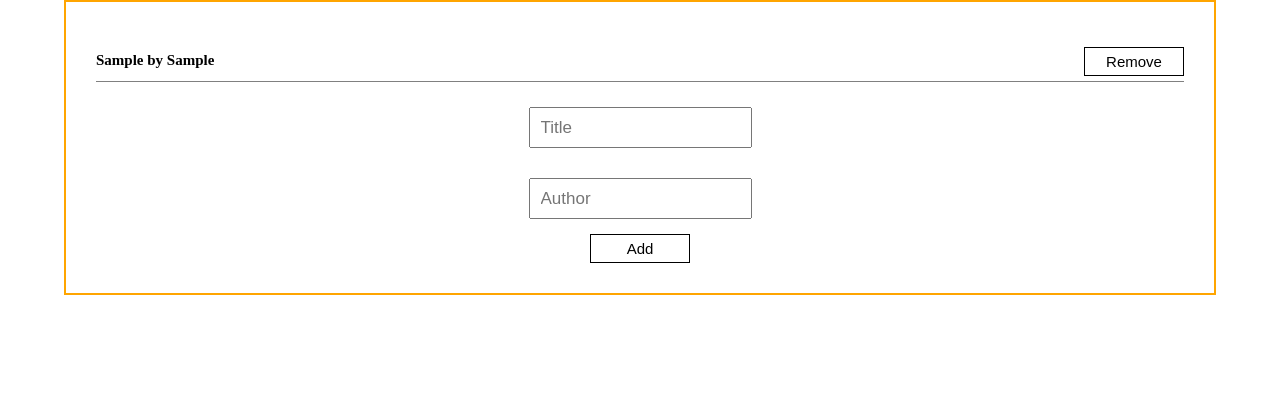
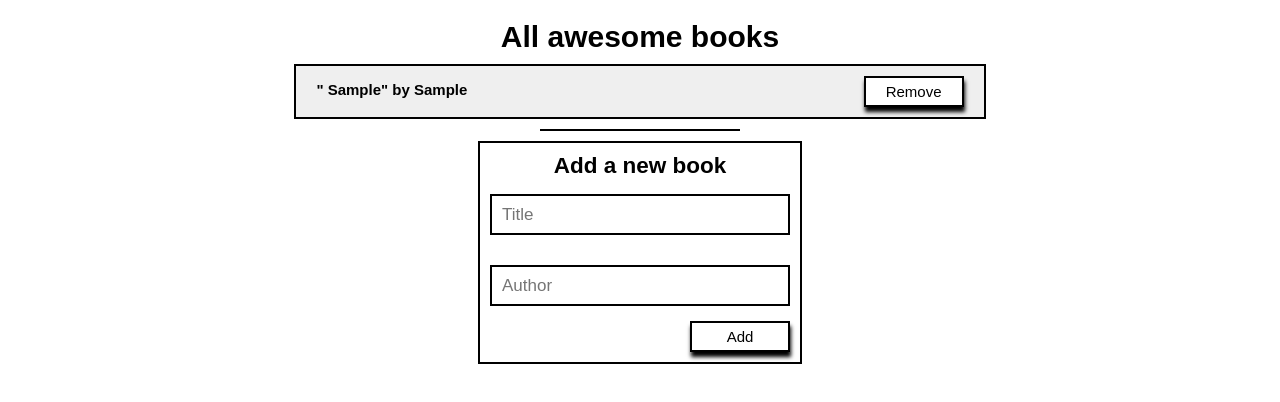
Before and after one commit to Ali-0111/Awesome-collections, a website: page index.html in a window 1280 px wide. Both pictures are taken after typing "Sample", "Sample" into the empty fields and a click on the button "Add". Drawn offline with Linux system fonts and the light colour scheme.

Commit message:
style added as wireframe

```diff
--- a/app.js
+++ b/app.js
@@ -1,4 +1,3 @@
-// constructor for object
 class Book {
   KEY='data';
 
@@ -8,6 +7,8 @@ class Book {
     this.title = document.querySelector('.title-input');
     this.author = document.querySelector('.author-input');
     this.addBtn = document.querySelector('.add-btn');
+    this.lstTitle = document.querySelector('.lst-title');
+    this.underLine = document.querySelector('.underline');
   }
 
   collectionMethod() {
@@ -37,12 +38,14 @@ class Book {
   }
 
   createList(element) {
-    // const newBook = this.getfromLocal();
+    this.lstTitle.innerText = 'All awesome books';
+    this.underLine.id = 'underline';
+    this.ul.classList.add('lst-border');
     const newBook = element;
     const li = document.createElement('li');
     li.innerHTML = `
         <h1 class="title-show">
-        ${newBook.title} by ${newBook.author}
+        " ${newBook.title}" by ${newBook.author}
         </h1>
         `;
     li.id = `${newBook.title}`;
@@ -58,11 +61,9 @@ class Book {
   }
 
   create() {
-    // DOM  for inputs
     const newBook = { title: this.title.value, author: this.author.value };
     this.collection.push(newBook);
     this.createList(newBook);
-    // return collection;
   }
 }
 
--- a/index.html
+++ b/index.html
@@ -11,11 +11,14 @@
     <main>
         <section class="main-data flex">
             <div class="inputs flex">
+                <h2 class="input-title">Add a new book</h2>
                 <input class="title-input" type="text" min="5" max="20" placeholder="Title">
                 <input class="author-input" type="text" min="5" max="20" placeholder="Author">
                 <button class="add-btn" type="button">Add</button>
             </div>
+            <span class="underline"></span>
             <div class="w-100">
+                <h2 class="lst-title"></h2>
                 <ul class="lst flex"></ul>
             </div>
         </section>
--- a/style.css
+++ b/style.css
@@ -6,6 +6,10 @@
 
 html {
   font-size: 62.5%;
+}
+
+body {
+  font-family: sans-serif;
 }
 
 .flex {
@@ -20,23 +24,27 @@ ul {
 }
 
 .main-data {
-  padding: 3rem;
   width: 90%;
-  margin: auto;
-  border: 2px solid orange;
+  margin: 0 auto;
+  font-size: 1.5rem;
+  align-items: center;
 }
 
 .inputs {
-  width: 100%;
-  order: 1;
+  width: fit-content;
+  padding: 1rem;
+  order: 2;
   align-items: center;
+  border: 2px solid black;
 }
 
 .title-input,
 .author-input {
+  width: 30rem;
   font-size: 1.5rem;
   margin: 1.5rem 0;
   padding: 1rem;
+  border: 2px solid black;
 }
 
 .title-show,
@@ -48,13 +56,18 @@ ul {
 
 .add-btn,
 .rmv-btn {
-  border: 1px solid black;
+  border: 2px solid black;
   background-color: white;
   color: black;
   font-size: 1.5rem;
   padding: 0.5rem;
   width: 10rem;
   cursor: pointer;
+  box-shadow: 1px 5px 4px black;
+}
+
+.add-btn {
+  align-self: flex-end;
 }
 
 input::placeholder {
@@ -62,20 +75,45 @@ input::placeholder {
 }
 
 .w-100 {
+  width: 60%;
+}
+
+#underline {
+  width: 20rem;
+  margin: 1rem 0;
+  background-color: black;
+  padding: 0.1rem 0;
+  order: 1;
+}
+
+.lst-title {
+  text-align: center;
+  margin-top: 1rem;
+  font-size: 3rem;
+  padding: 1rem;
+}
+
+.lst {
+  order: 3;
   width: 100%;
 }
 
-.lst {
-  order: 2;
-  padding: 1rem 0;
-  width: 100%;
+.lst-border {
+  border: 2px solid black;
 }
 
 li {
-  padding: 0.5rem 0;
-  border-bottom: 1px solid gray;
+  padding: 1rem 2rem;
   width: 20rem;
   width: 100%;
   display: flex;
   justify-content: space-between;
 }
+
+ul.lst li:nth-child(odd) {
+  background: #eeee;
+}
+
+ul.lst li:nth-child(even) {
+  background: #ffff;
+}
```
